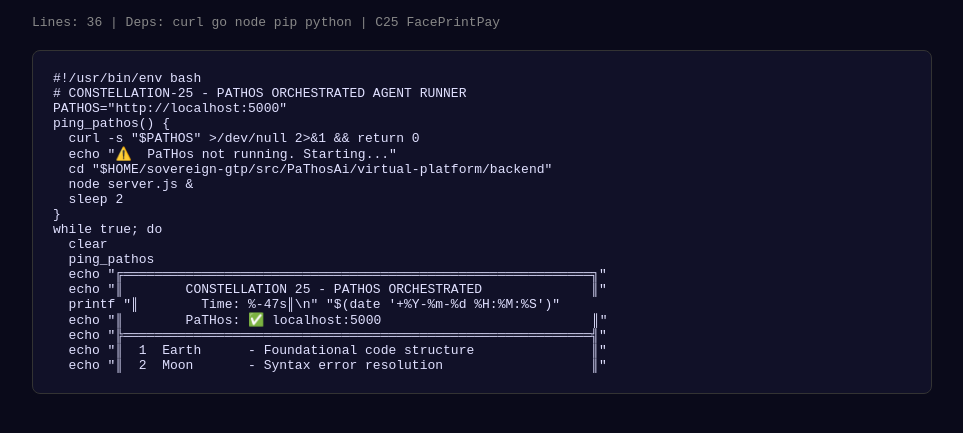
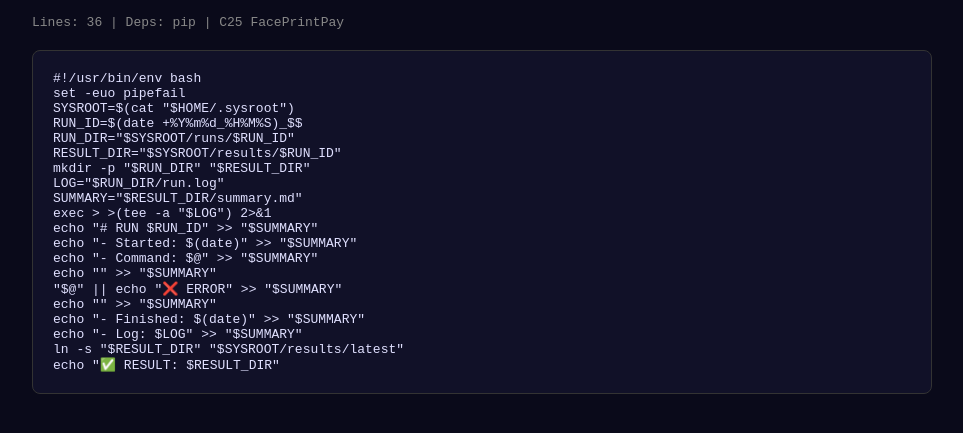
Before and after one commit to FacePrintPay/c25-run, a plain HTML site: page index.html in a window 1280 px wide. Shown: the part 85-518 px from the top of the page, without its empty margins (158-1121 px from the left). Drawn offline with Linux system fonts and the light colour scheme.

Commit message:
🌌 C25 Script: c25-run

```diff
--- a/index.html
+++ b/index.html
@@ -1,22 +1,22 @@
 <!DOCTYPE html><html lang="en"><head><meta charset="UTF-8"><title>c25-run</title>
 <style>body{background:#0a0a1a;color:#e0e0ff;font-family:monospace;padding:20px;max-width:900px;margin:0 auto}h1{color:#7af}.badge{background:#1a3a1a;border:1px solid #4f4;padding:3px 10px;border-radius:20px;font-size:.8em;color:#4f4}pre{background:#111128;border:1px solid #333;border-radius:8px;padding:20px;overflow-x:auto;margin-top:20px}</style>
-</head><body><span class="badge">✅ CONFIRMED RAN</span><h1>c25-run</h1><p style="color:#888">Lines: 36 | Deps: curl go node pip python  | C25 FacePrintPay</p><pre>#!/usr/bin/env bash
-# CONSTELLATION-25 - PATHOS ORCHESTRATED AGENT RUNNER
-PATHOS="http://localhost:5000"
-ping_pathos() {
-  curl -s "$PATHOS" &gt;/dev/null 2&gt;&1 && return 0
-  echo "⚠️  PaTHos not running. Starting..."
-  cd "$HOME/sovereign-gtp/src/PaThosAi/virtual-platform/backend"
-  node server.js &
-  sleep 2
-}
-while true; do
-  clear
-  ping_pathos
-  echo "╔════════════════════════════════════════════════════════════╗"
-  echo "║        CONSTELLATION 25 - PATHOS ORCHESTRATED              ║"
-  printf "║        Time: %-47s║\n" "$(date '+%Y-%m-%d %H:%M:%S')"
-  echo "║        PaTHos: ✅ localhost:5000                           ║"
-  echo "╠════════════════════════════════════════════════════════════╣"
-  echo "║  1  Earth      - Foundational code structure               ║"
-  echo "║  2  Moon       - Syntax error resolution                   ║"</pre></body></html>
+</head><body><span class="badge">✅ CONFIRMED RAN</span><h1>c25-run</h1><p style="color:#888">Lines: 36 | Deps: pip  | C25 FacePrintPay</p><pre>#!/usr/bin/env bash
+set -euo pipefail
+SYSROOT=$(cat "$HOME/.sysroot")
+RUN_ID=$(date +%Y%m%d_%H%M%S)_$$
+RUN_DIR="$SYSROOT/runs/$RUN_ID"
+RESULT_DIR="$SYSROOT/results/$RUN_ID"
+mkdir -p "$RUN_DIR" "$RESULT_DIR"
+LOG="$RUN_DIR/run.log"
+SUMMARY="$RESULT_DIR/summary.md"
+exec &gt; &gt;(tee -a "$LOG") 2&gt;&1
+echo "# RUN $RUN_ID" &gt;&gt; "$SUMMARY"
+echo "- Started: $(date)" &gt;&gt; "$SUMMARY"
+echo "- Command: $@" &gt;&gt; "$SUMMARY"
+echo "" &gt;&gt; "$SUMMARY"
+"$@" || echo "❌ ERROR" &gt;&gt; "$SUMMARY"
+echo "" &gt;&gt; "$SUMMARY"
+echo "- Finished: $(date)" &gt;&gt; "$SUMMARY"
+echo "- Log: $LOG" &gt;&gt; "$SUMMARY"
+ln -s "$RESULT_DIR" "$SYSROOT/results/latest"
+echo "✅ RESULT: $RESULT_DIR"</pre></body></html>
```
Also changed, not shown: 2 other files.
